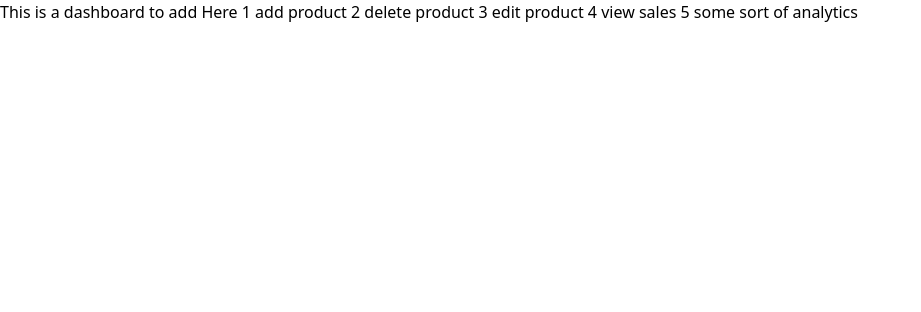
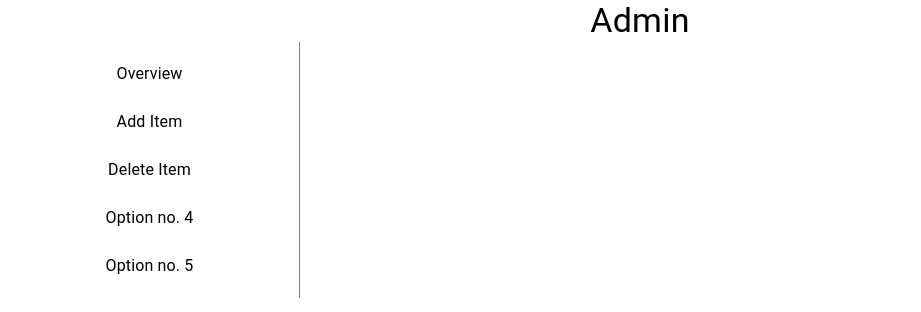
Before and after one commit to karkidivya/ecommerce-website, a React (Create React App) app in the folder client/: page /admin/dashboard in a window 1280 px wide. Shown: the top 312 px of the page, without its empty margins (0-921 px from the left). Built offline with nearby package versions, Linux system fonts and the light colour scheme.

Commit message:
further work on admin dashboard

```diff
--- /dev/null
+++ b/client/src/components/admin/AdminNav.js
@@ -0,0 +1,51 @@
+import { ListItemButton,List, Button, Box, Typography, ListItemText  } from "@mui/material"
+
+const NavBarItem = ({ handleClick, buttonLabel }) =>{
+    const onClick = () =>{
+        console.log( 'A button has been clicked')
+        handleClick()
+    }
+    return<>
+        <Button
+            onClick = {handleClick }
+            color = 'neutral'
+            variant = 'solid'
+            sz = 'lg'
+            items = 'center'
+            sx = {{flexGrow: 1}}
+        >
+            { buttonLabel }
+        </Button>
+    </>
+}
+
+const AdminNav = ()=>{
+    const handleClick = () =>{
+        console.log( 'From the top function ')
+    }
+
+    return<>
+        <Box sx = {{borderRight: '1px solid grey', width: '300px'}}>
+        <List>
+            <ListItemButton>
+                <ListItemText sx = {{ textAlign : 'center'}} primary = 'Overview' />
+            </ListItemButton>
+            <ListItemButton>
+                <ListItemText sx = {{ textAlign : 'center'}} primary = 'Add Item' />
+            </ListItemButton>
+            <ListItemButton>
+                <ListItemText  sx = {{ textAlign : 'center'}} primary = 'Delete Item' />
+            </ListItemButton>
+            <ListItemButton>
+                <ListItemText  sx = {{ textAlign : 'center'}} primary = 'Option no. 4' />
+            </ListItemButton>
+            <ListItemButton>
+                <ListItemText  sx = {{ textAlign : 'center'}} primary = 'Option no. 5' />
+            </ListItemButton>
+
+        </List>
+        </Box>
+    </>
+}
+
+export default AdminNav
--- a/client/src/components/admin/Dashboard.js
+++ b/client/src/components/admin/Dashboard.js
@@ -1,16 +1,22 @@
-const Dashboard = () =>{
-    return(
-        <div>
-            This is a dashboard
+import React, { useState } from 'react';
+import { TextField, Button, Typography } from '@mui/material';
+import AdminNav from './AdminNav'
 
-            to add Here
-            1 add product
-            2 delete product
-            3 edit product
-            4 view sales
-            5 some sort of analytics
-        </div>
-    )
+const AdminHeader = () =>{
+    return<>
+        <Typography variant = 'h4' align ='center'>
+            Admin
+        </Typography>
+    </>
 }
 
+const Dashboard = () =>{
+    return <>
+        <AdminHeader />
+        <AdminNav/>
+    </>
+};
+
+
+
 export default Dashboard
--- a/client/src/components/admin/Login.js
+++ b/client/src/components/admin/Login.js
@@ -26,7 +26,7 @@ export default function SignIn() {
     const  password= data.get('password')
 
     if ( email == 'admin' && password == 'admin' ){
-        navigate( '/dashboard')
+        navigate( '/admin/dashboard')
     }
 
 
```
Also changed, not shown: 1 other file (tests, documents, lock files or other folders).
